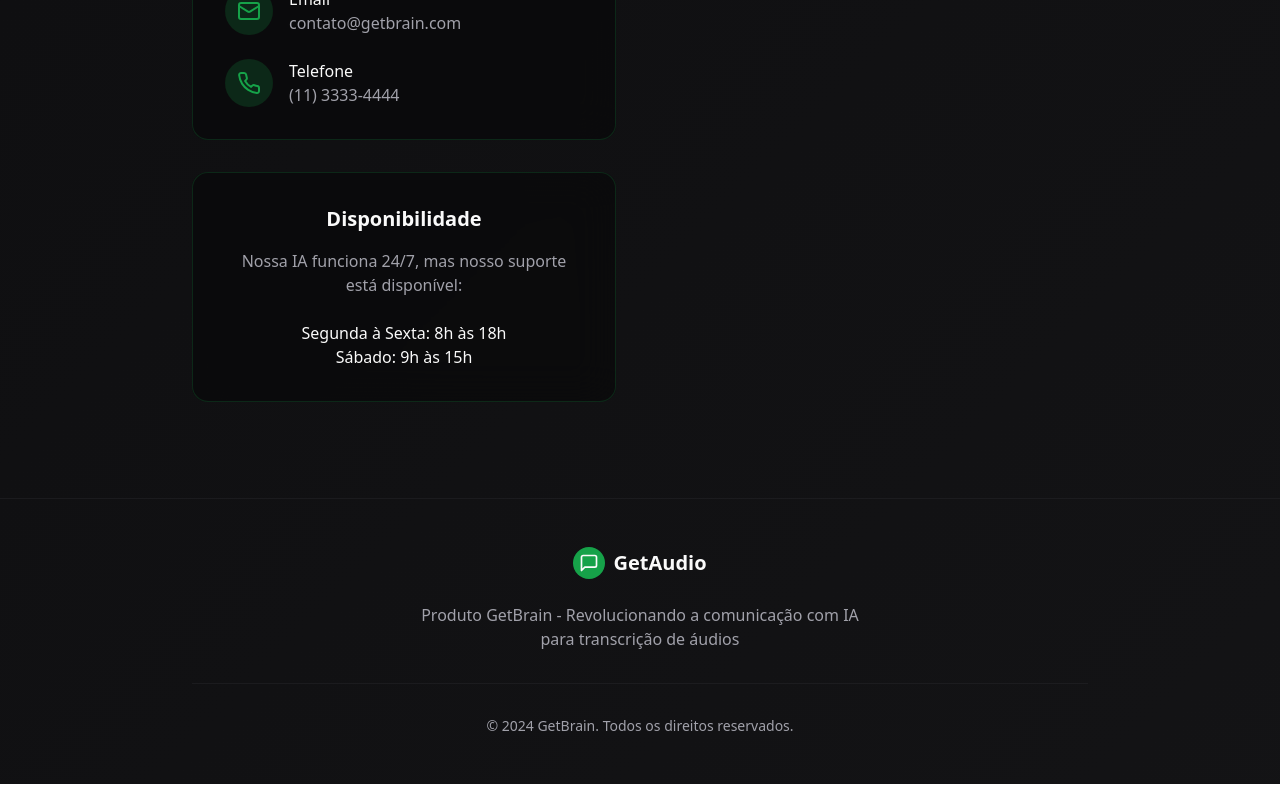
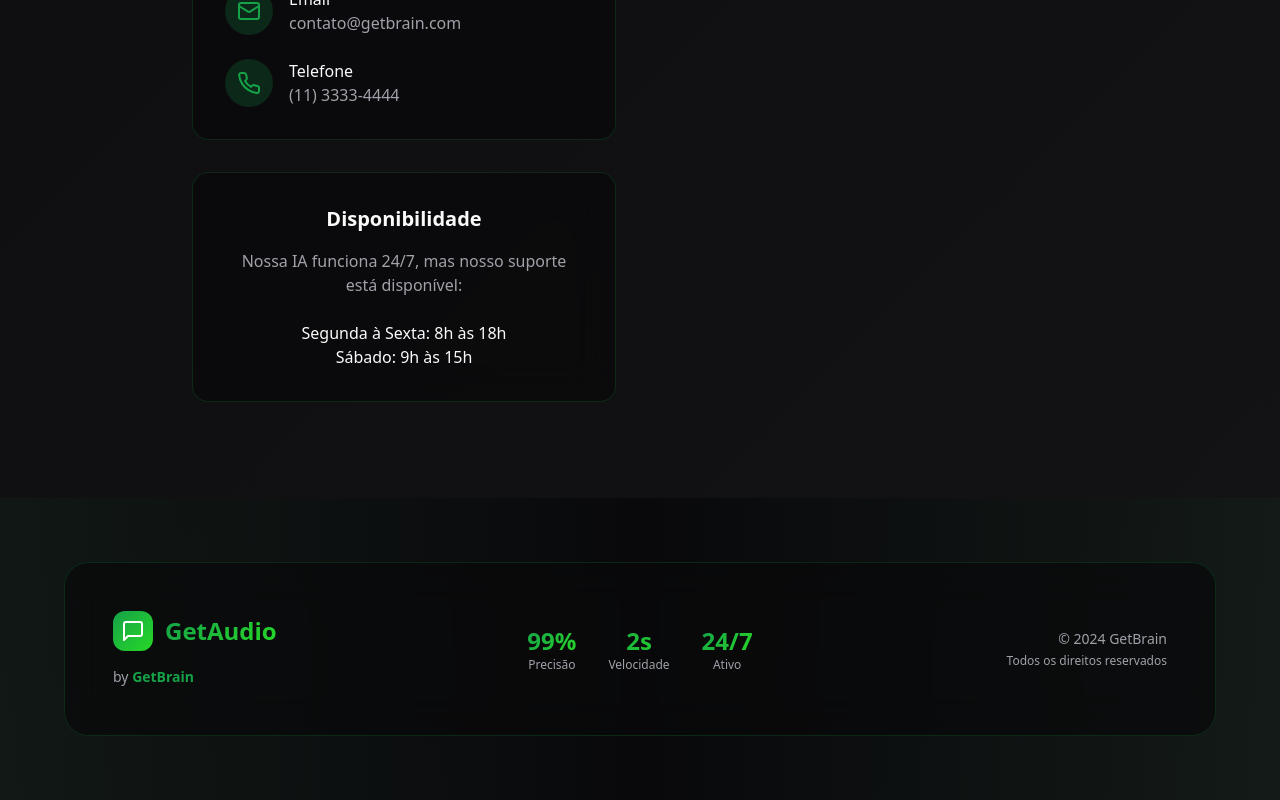
Before and after one commit to jaq1997/zapscribe-ai-hero, a React (Vite) app: page / in a window 1280 px wide. Shown: the part 2834-3634 px from the top of the page. Built offline with nearby package versions, Linux system fonts and the light colour scheme; the HTML template or start-up script is replaced by a standard one.

Commit message:
Ajustar footer da landing page

```diff
--- a/src/components/Footer.tsx
+++ b/src/components/Footer.tsx
@@ -2,27 +2,52 @@ import { MessageSquare } from "lucide-react";
 
 export const Footer = () => {
   return (
-    <footer className="py-12 px-4 border-t border-border/50">
-      <div className="max-w-4xl mx-auto">
-        <div className="text-center">
-          {/* Logo */}
-          <div className="flex items-center justify-center gap-2 mb-6">
-            <div className="w-8 h-8 rounded-full bg-primary flex items-center justify-center">
-              <MessageSquare className="w-5 h-5 text-primary-foreground" />
+    <footer className="relative py-16 px-4 overflow-hidden">
+      {/* Background gradient */}
+      <div className="absolute inset-0 bg-gradient-to-r from-primary/5 via-background to-primary/5" />
+
+      <div className="relative z-10 max-w-6xl mx-auto">
+        <div className="glass-card rounded-3xl p-12">
+          <div className="grid grid-cols-1 md:grid-cols-3 gap-8 items-center">
+
+            {/* Logo e descrição */}
+            <div className="text-center md:text-left">
+              <div className="flex items-center justify-center md:justify-start gap-3 mb-4">
+                <div className="w-10 h-10 rounded-xl bg-gradient-primary flex items-center justify-center shadow-elegant">
+                  <MessageSquare className="w-6 h-6 text-white" />
+                </div>
+                <span className="text-2xl font-bold gradient-text">GetAudio</span>
+              </div>
+              <p className="text-muted-foreground text-sm">
+                by <span className="font-semibold text-primary">GetBrain</span>
+              </p>
             </div>
-            <span className="text-xl font-bold">GetAudio</span>
-          </div>
 
-          {/* Description */}
-          <p className="text-muted-foreground mb-8 max-w-md mx-auto">
-            Produto GetBrain - Revolucionando a comunicação com IA para transcrição de áudios
-          </p>
+            {/* Estatísticas */}
+            <div className="flex justify-center gap-8">
+              <div className="text-center">
+                <div className="text-2xl font-bold gradient-text">99%</div>
+                <div className="text-xs text-muted-foreground">Precisão</div>
+              </div>
+              <div className="text-center">
+                <div className="text-2xl font-bold gradient-text">2s</div>
+                <div className="text-xs text-muted-foreground">Velocidade</div>
+              </div>
+              <div className="text-center">
+                <div className="text-2xl font-bold gradient-text">24/7</div>
+                <div className="text-xs text-muted-foreground">Ativo</div>
+              </div>
+            </div>
 
-          {/* Copyright */}
-          <div className="pt-8 border-t border-border/50">
-            <p className="text-sm text-muted-foreground">
-              © 2024 GetBrain. Todos os direitos reservados.
-            </p>
+            {/* Copyright */}
+            <div className="text-center md:text-right">
+              <p className="text-sm text-muted-foreground">
+                © 2024 GetBrain
+              </p>
+              <p className="text-xs text-muted-foreground mt-1">
+                Todos os direitos reservados
+              </p>
+            </div>
           </div>
         </div>
       </div>
```
